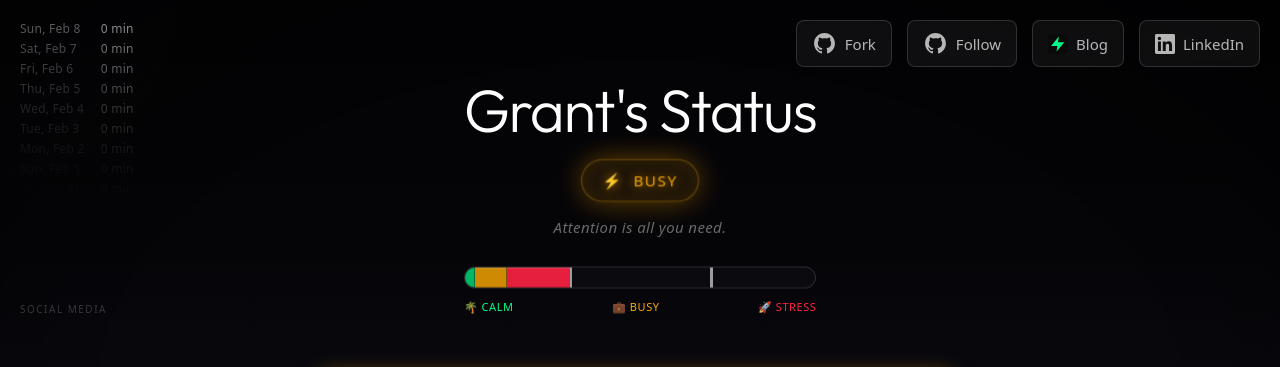
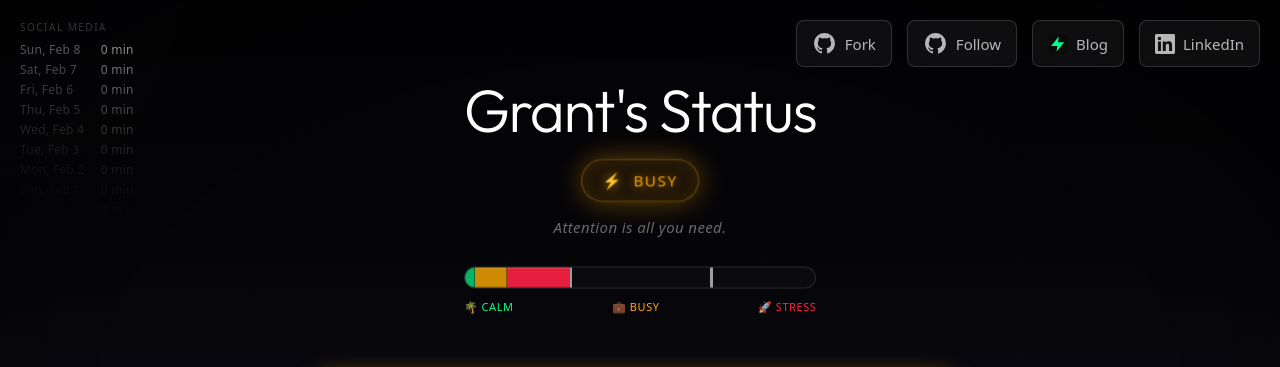
Before and after one commit to yflop/Status-and-Activity-List, a Next.js app: page / in a window 1280 px wide. Shown: the top 367 px of the page. Built offline with nearby package versions, Linux system fonts and the light colour scheme.

Commit message:
Move social media label above the log

```diff
--- a/app/globals.css
+++ b/app/globals.css
@@ -135,7 +135,7 @@ html {
   text-transform: uppercase;
   letter-spacing: 0.15em;
   color: rgba(255, 255, 255, 0.2);
-  margin-top: 4px;
+  margin-bottom: 6px;
   font-family: var(--font-mono), monospace;
 }
 
--- a/app/page.tsx
+++ b/app/page.tsx
@@ -355,6 +355,7 @@ export default function Home() {
     <div className={`min-h-screen relative ${moodClass} scanlines`}>
       {/* Social media log - top left */}
       <div className="social-log fixed top-4 left-4 z-50 hidden sm:block">
+        <span className="social-log-label">social media</span>
         <div className="social-log-inner">
           {socialMediaLog.map((entry, i) => (
             <div
@@ -367,7 +368,6 @@ export default function Home() {
             </div>
           ))}
         </div>
-        <span className="social-log-label">social media</span>
       </div>
 
       {/* Links - top right */}
```
